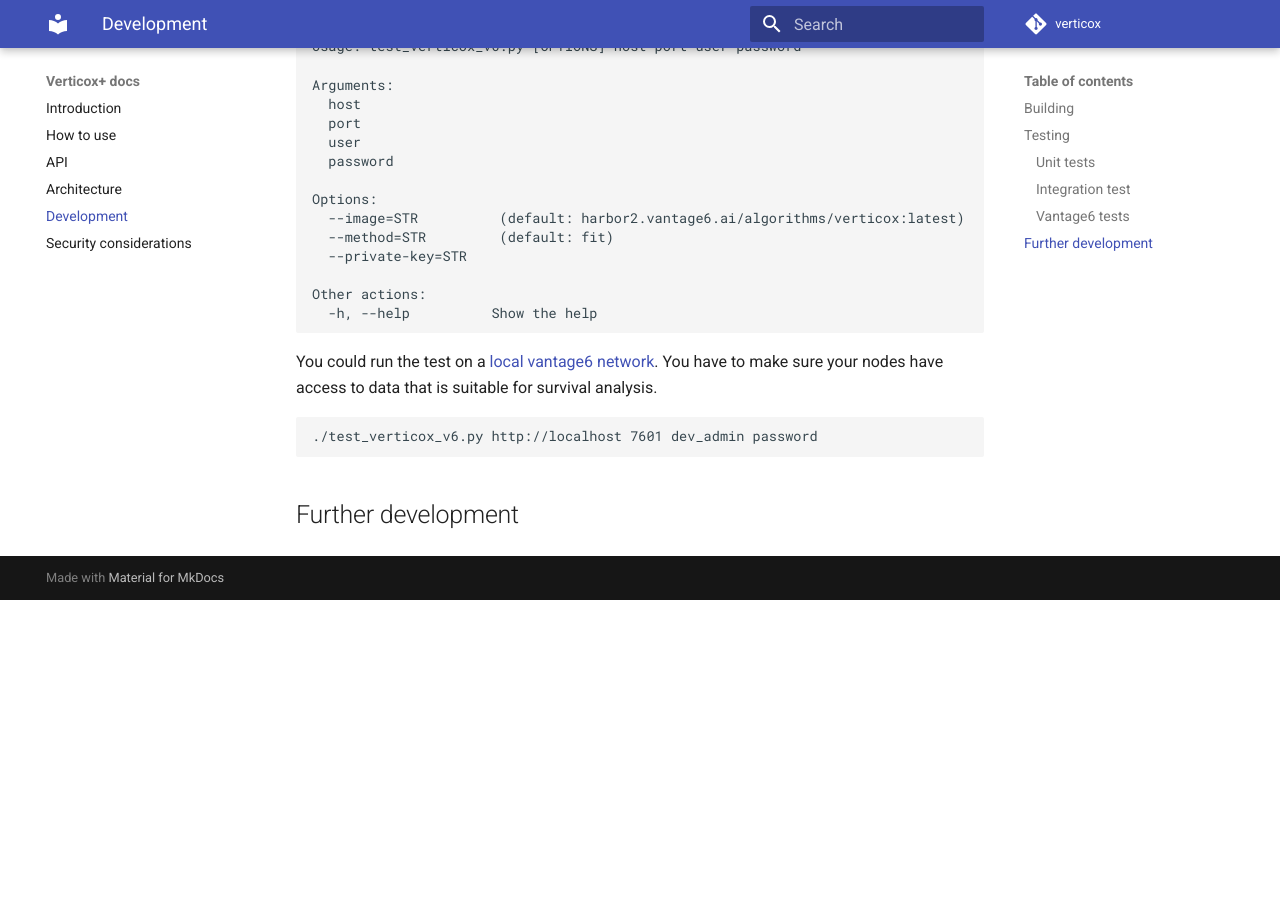
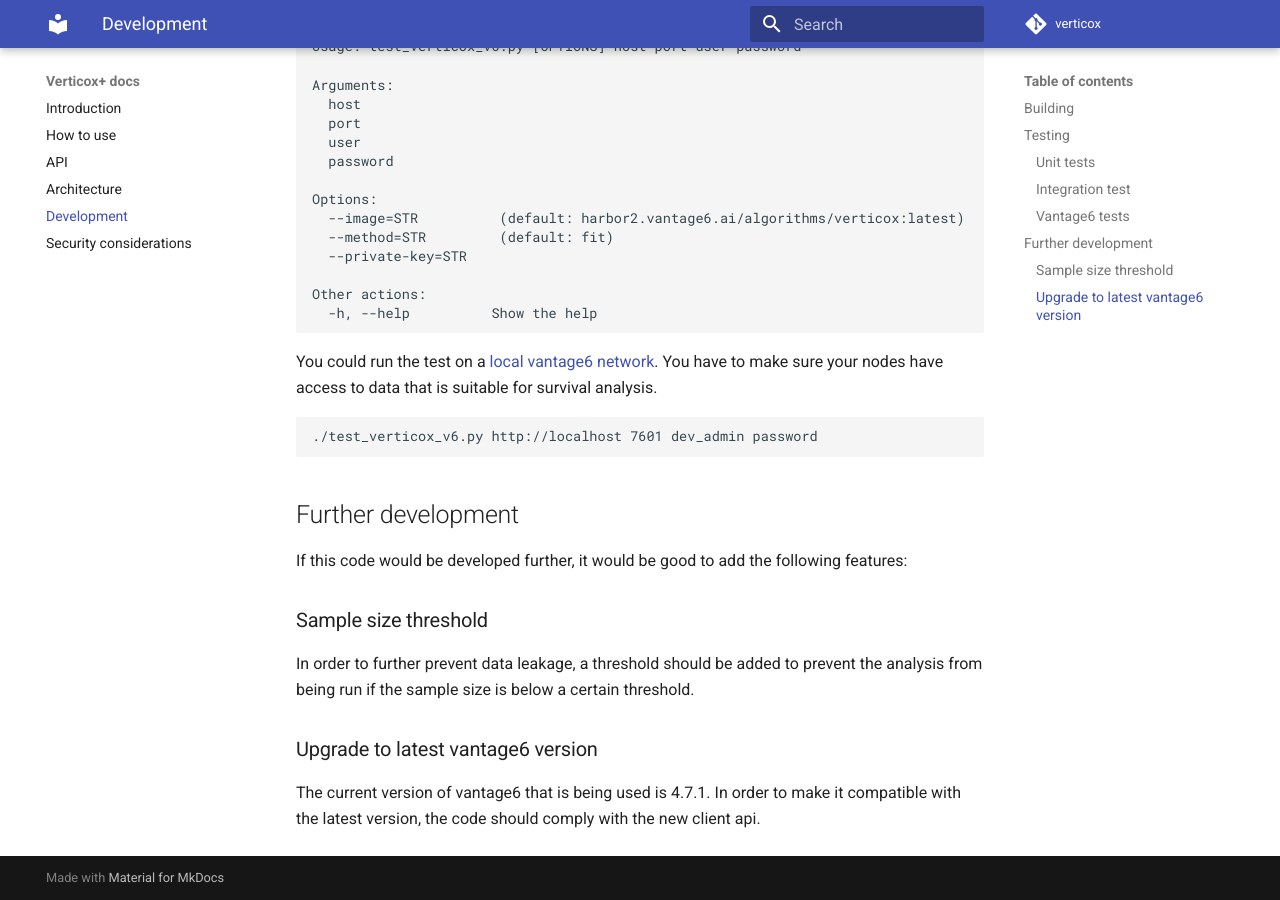
Before and after one commit to CARRIER-project/verticox, an MkDocs documentation site: the page built from docs/development.md, in a window 1280 px wide and 900 px high, scrolled down 1010 px. Built offline with MkDocs 1.6.1 and Material for MkDocs 9.7.7, drawn with Linux system fonts in a browser that asks for light colours; comment, search, counter and statistics services are not loaded; before the commit the page ends 1610 px from its top, so only the background shows below that.

Commit message:
Added further developmetn

````diff
--- a/docs/development.md
+++ b/docs/development.md
@@ -57,3 +57,12 @@
 ```
 
 ## Further development
+If this code would be developed further, it would be good to add the following features:
+
+### Sample size threshold
+In order to further prevent data leakage, a threshold should be added to prevent the
+analysis from being run if the sample size is below a certain threshold.
+
+### Upgrade to latest vantage6 version
+The current version of vantage6 that is being used is 4.7.1. In order to make it compatible with
+the latest version, the code should comply with the new client api.
````
